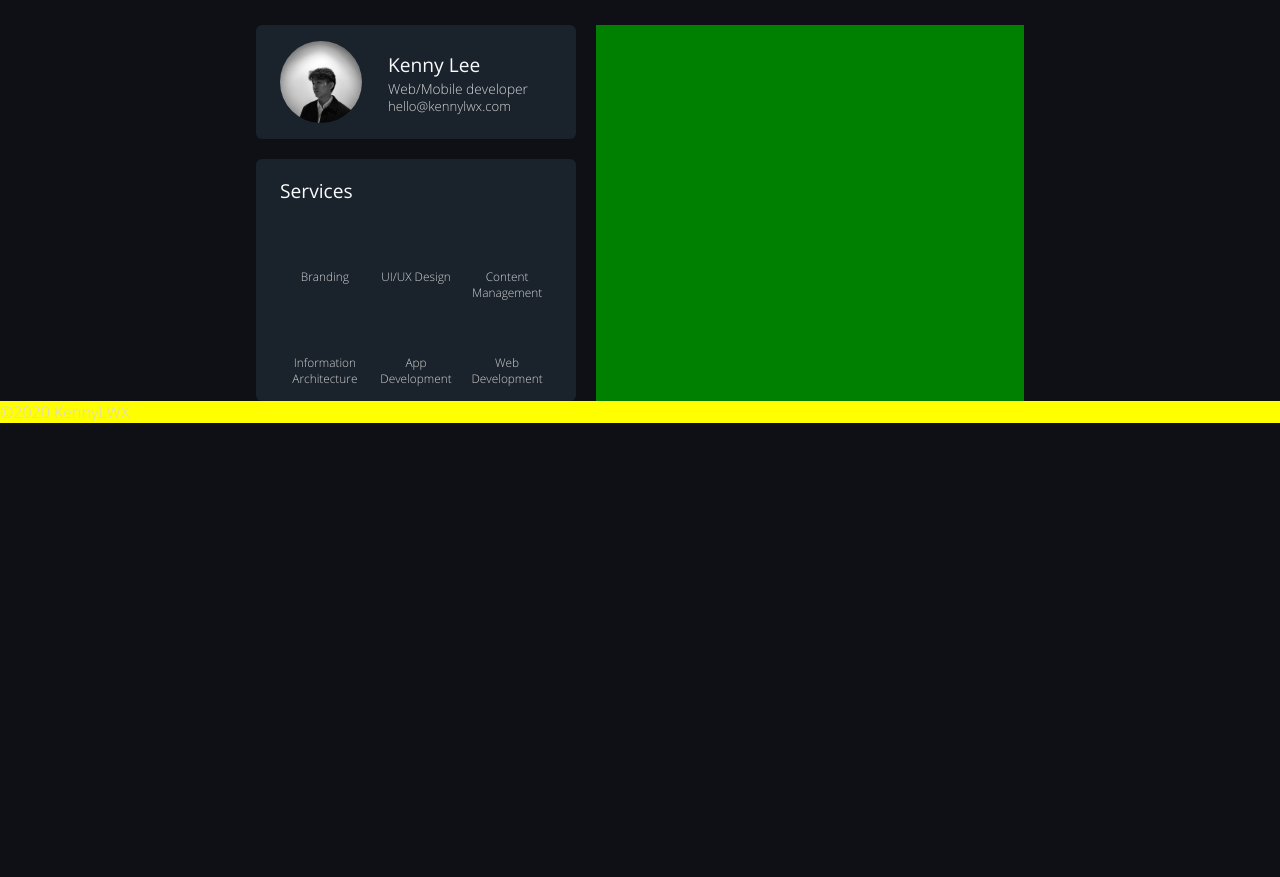
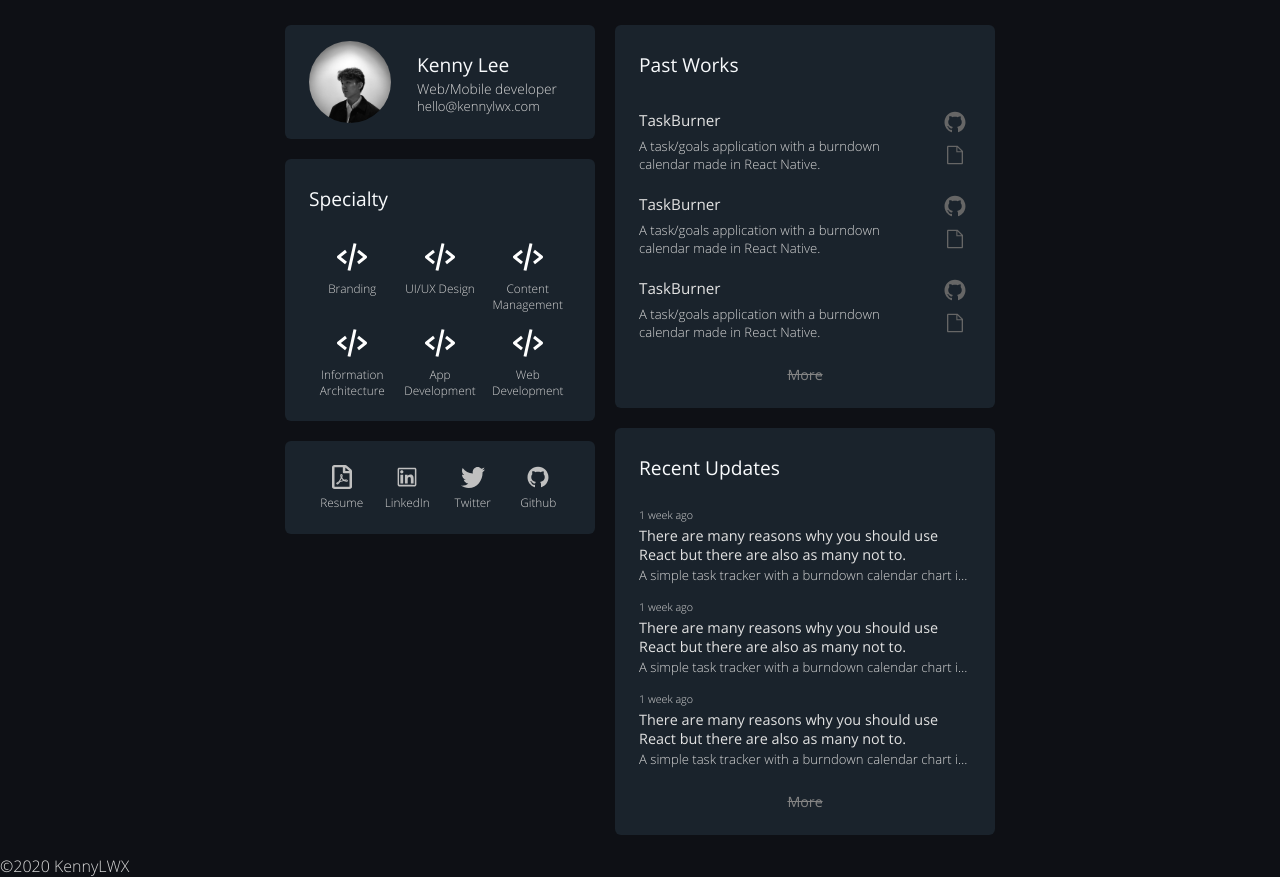
Before and after one commit to kennylwx/kennylwx-portfolio, a Gatsby site: page / in a window 1280 px wide. Shown: the part 42-919 px from the top of the page. Before the commit the page ends 800 px from the top, so only its background shows below. Built offline with nearby package versions, Linux system fonts and the light colour scheme; Gatsby itself is replaced by a stand-in of ours.

Commit message:
added updates

```diff
--- a/public/page-data/dev-404-page/page-data.json
+++ b/public/page-data/dev-404-page/page-data.json
@@ -1 +1 @@
-{"componentChunkName":"component---cache-dev-404-page-js","path":"/dev-404-page/","result":{"data":{"allSitePage":{"nodes":[{"path":"/post-two"},{"path":"/post-one"},{"path":"/post-three"},{"path":"/404/"},{"path":"/about/"},{"path":"/blog/"},{"path":"/"},{"path":"/page-2/"},{"path":"/services/"},{"path":"/404.html"}]}},"pageContext":{}}}
+{"componentChunkName":"component---cache-dev-404-page-js","path":"/dev-404-page/","result":{"data":{"allSitePage":{"nodes":[{"path":"/post-two"},{"path":"/post-one"},{"path":"/post-three"},{"path":"/404/"},{"path":"/about/"},{"path":"/blog/"},{"path":"/"},{"path":"/services/"},{"path":"/404.html"}]}},"pageContext":{}}}
--- a/src/components/header.js
+++ b/src/components/header.js
@@ -20,7 +20,7 @@ const Header = ({ siteTitle }) => (
       </Link>
     </h1>
 
-    <SunIcon className="themeIcon" />
+    <SunIcon className="theme-icon" />
   </header>
 );
 
--- a/src/components/services.js
+++ b/src/components/services.js
@@ -4,7 +4,7 @@ import ServicesType from './servicestype';
 import BrandingIcon from '../assets/icons/code.svg';
 
 
-function Services({ name }) {
+function Services({ title }) {
   const arr = [
     {
       name: 'Branding',
@@ -35,13 +35,14 @@ function Services({ name }) {
   return (
     <div className="services">
       <div className="services-title">
-        {name}
+        {title}
       </div>
       <div className="services-container">
         {
           arr.map((ser) => (
             <ServicesType
               name={ser.name}
+              img={ser.img}
             />
           ))
         }
@@ -51,7 +52,7 @@ function Services({ name }) {
 }
 
 Services.propTypes = {
-  name: propTypes.string.isRequired,
+  title: propTypes.string.isRequired,
 };
 
 export default Services;
--- a/src/components/servicestype.js
+++ b/src/components/servicestype.js
@@ -16,7 +16,7 @@ function ServicesType({ name, img }) {
 
 ServicesType.propTypes = {
   name: PropTypes.string.isRequired,
-  img: PropTypes.string.isRequired,
+  img: PropTypes.elementType.isRequired,
 };
 
 export default ServicesType;
--- /dev/null
+++ b/src/components/showcase.js
@@ -0,0 +1,55 @@
+import React from 'react';
+import { Link } from 'gatsby';
+import ShowcaseType from './showcasetype';
+import GithubIcon from '../assets/icons/github-inactive.svg';
+import DocumentIcon from '../assets/icons/document.svg';
+
+function Showcase() {
+  const arr = [
+    {
+      title: 'TaskBurner',
+      desc: 'A task/goals application with a burndown calendar made in React Native.',
+      link1: <GithubIcon />,
+      link2: <DocumentIcon />,
+    },
+    {
+      title: 'TaskBurner',
+      desc: 'A task/goals application with a burndown calendar made in React Native.',
+      link1: <GithubIcon />,
+      link2: <DocumentIcon />,
+    },
+    {
+      title: 'TaskBurner',
+      desc: 'A task/goals application with a burndown calendar made in React Native.',
+      link1: <GithubIcon />,
+      link2: <DocumentIcon />,
+    },
+  ];
+
+  const showcaseTitle = 'Past Works';
+
+  return (
+    <div className="showcase">
+      <div className="showcase-title">
+        {showcaseTitle}
+      </div>
+      <div className="showcase-container">
+        {
+          arr.map((show) => (
+            <ShowcaseType
+              title={show.title}
+              desc={show.desc}
+              link1={show.link1}
+              link2={show.link2}
+            />
+          ))
+        }
+      </div>
+      <Link href="/" className="showcase-more">
+        More
+      </Link>
+    </div>
+  );
+}
+
+export default Showcase;
--- /dev/null
+++ b/src/components/showcasetype.js
@@ -0,0 +1,37 @@
+import React from 'react';
+import PropTypes from 'prop-types';
+import { Link } from 'gatsby';
+
+function ShowcaseType({
+  title, desc, link1, link2,
+}) {
+  return (
+    <div className="showcase-type">
+      <Link href="/" className="showcase-type-info">
+        <div className="showcase-type-title">
+          {title}
+        </div>
+        <div className="showcase-type-desc">
+          {desc}
+        </div>
+      </Link>
+      <div className="showcase-type-links">
+        <Link href="/" className="showcase-type-links-1">
+          {link1}
+        </Link>
+        <Link href="/" className="showcase-type-links-2">
+          {link2}
+        </Link>
+      </div>
+    </div>
+  );
+}
+
+ShowcaseType.propTypes = {
+  title: PropTypes.string.isRequired,
+  desc: PropTypes.string.isRequired,
+  link1: PropTypes.elementType.isRequired,
+  link2: PropTypes.elementType.isRequired,
+};
+
+export default ShowcaseType;
--- /dev/null
+++ b/src/components/socials.js
@@ -0,0 +1,49 @@
+import React from 'react';
+import PropTypes from 'prop-types';
+import SocialsType from './socialstype';
+import TwitterIcon from '../assets/icons/twitter.svg';
+import LinkedinIcon from '../assets/icons/linkedin.svg';
+import GithubIcon from '../assets/icons/github.svg';
+import ResumeIcon from '../assets/icons/pdf.svg';
+
+// eslint-disable-next-line no-unused-vars
+function Socials({ title }) {
+  const arr = [
+    {
+      name: 'Resume',
+      img: <ResumeIcon />,
+    },
+    {
+      name: 'LinkedIn',
+      img: <LinkedinIcon />,
+    },
+    {
+      name: 'Twitter',
+      img: <TwitterIcon />,
+    },
+    {
+      name: 'Github',
+      img: <GithubIcon />,
+    },
+  ];
+
+
+  return (
+    <div className="socials">
+      {
+        arr.map((soc) => (
+          <SocialsType
+            name={soc.name}
+            img={soc.img}
+          />
+        ))
+      }
+    </div>
+  );
+}
+
+Socials.propTypes = {
+  title: PropTypes.string.isRequired,
+};
+
+export default Socials;
--- /dev/null
+++ b/src/components/socialstype.js
@@ -0,0 +1,23 @@
+import React from 'react';
+import PropTypes from 'prop-types';
+import { Link } from 'gatsby';
+
+function SocialsType({ name, img }) {
+  return (
+    <Link href="/" className="socials-type">
+      <div className="socials-type-img">
+        {img}
+      </div>
+      <div className="socials-type-name">
+        {name}
+      </div>
+    </Link>
+  );
+}
+
+SocialsType.propTypes = {
+  name: PropTypes.string.isRequired,
+  img: PropTypes.elementType.isRequired,
+};
+
+export default SocialsType;
--- /dev/null
+++ b/src/components/updates.js
@@ -0,0 +1,52 @@
+import React from 'react';
+import { Link } from 'gatsby';
+import PropTypes from 'prop-types';
+import UpdatesType from './updatestype';
+
+function Updates({ title }) {
+  const arr = [
+    {
+      title: 'There are many reasons why you should use React but there are also as many not to. ',
+      desc: 'A simple task tracker with a burndown calendar chart in with',
+      date: '1 week ago',
+    },
+    {
+      title: 'There are many reasons why you should use React but there are also as many not to. ',
+      desc: 'A simple task tracker with a burndown calendar chart in with',
+      date: '1 week ago',
+    },
+    {
+      title: 'There are many reasons why you should use React but there are also as many not to. ',
+      desc: 'A simple task tracker with a burndown calendar chart in with',
+      date: '1 week ago',
+    },
+  ];
+
+  return (
+    <div className="updates">
+      <div className="updates-title">
+        {title}
+      </div>
+      <div className="updates-container">
+        {
+          arr.map((upd) => (
+            <UpdatesType
+              title={upd.title}
+              desc={upd.desc}
+              date={upd.date}
+            />
+          ))
+        }
+      </div>
+      <Link href="/" className="updates-more">
+        more
+      </Link>
+    </div>
+  );
+}
+
+Updates.propTypes = {
+  title: PropTypes.string.isRequired,
+};
+
+export default Updates;
--- /dev/null
+++ b/src/components/updatestype.js
@@ -0,0 +1,31 @@
+import React from 'react';
+import PropTypes from 'prop-types';
+import { Link } from 'gatsby';
+
+function UpdatesType({
+  title, desc, date,
+}) {
+  return (
+    <Link href="/" className="updates-type">
+      <div className="updates-type-info">
+        <div className="updates-type-date">
+          {date}
+        </div>
+        <div className="updates-type-title">
+          {title}
+        </div>
+        <div className="updates-type-desc">
+          {desc}
+        </div>
+      </div>
+    </Link>
+  );
+}
+
+UpdatesType.propTypes = {
+  title: PropTypes.string.isRequired,
+  date: PropTypes.string.isRequired,
+  desc: PropTypes.string.isRequired,
+};
+
+export default UpdatesType;
--- a/src/pages/index.js
+++ b/src/pages/index.js
@@ -4,7 +4,9 @@ import Layout from '../components/layout';
 import SEO from '../components/seo';
 import Profile from '../components/profile';
 import Services from '../components/services';
-
+import Socials from '../components/socials';
+import Showcase from '../components/showcase';
+import Updates from '../components/updates';
 
 const IndexPage = () => (
   <Layout>
@@ -15,10 +17,13 @@ const IndexPage = () => (
         status="Web/Mobile developer"
         contact="hello@kennylwx.com"
       />
-      <Services name="Services" />
-
+      <Services title="Specialty" />
+      <Socials />
     </div>
-    <div className="right-panel" />
+    <div className="right-panel">
+      <Showcase title="Highlights" />
+      <Updates title="Recent Updates" />
+    </div>
   </Layout>
 );
 
--- a/src/styles/layout.scss
+++ b/src/styles/layout.scss
@@ -4,7 +4,15 @@ $profile-bg: #1A232C;
 $txt-col: #D8D8D8;
 $sub-title-col: #F8FAFC;
 $services-txt-col:#D3D3D3;
+$item-title-col: #E2E2E2;
+$more-col: #838383;
+$highlight-col: #40B2B9;
+$highlight-dark-col: #30898E;
+$btn-hightlight-col: rgba(61, 80, 99, 0.2);
 
+$left-panel-width: 310px;
+$right-panel-width: 380px;
+$margin-between: 20px;
 
 @font-face {
   font-family: 'Playfair Display';
@@ -28,6 +36,14 @@ $services-txt-col:#D3D3D3;
   font-family: 'Open Sans';
   font-weight: 700;
   src: url(../assets/fonts/Open_Sans/OpenSans-Bold.ttf) format('truetype');
+}
+
+@mixin limit-text-line($line-num) {
+  overflow: hidden;
+  text-overflow: ellipsis;
+  display: -webkit-box;
+  -webkit-line-clamp: $line-num; /* number of lines to show */
+  -webkit-box-orient: vertical;
 }
 
 
@@ -55,7 +71,7 @@ html,body {
     font-family: 'Playfair Display', serif;
   }
 
-  .themeIcon {
+  .theme-icon {
     width: 1em;
     height: 1em;
   }
@@ -65,23 +81,20 @@ main {
   color: $title-col;
   display: flex;
   flex-direction: row;
-  width: 60%;
+  width: $left-panel-width + $right-panel-width + $margin-between;
   margin: 16px auto 0px;
-  justify-content: space-between;
 
   .left-panel {
-    width: 40%;
-    min-width: 320px;
+    width: $left-panel-width;
+    min-width: $left-panel-width;
     display: flex;
     flex-direction: column;
-    justify-content: space-evenly;
   }
 
   .right-panel {
-    width: 60%;
-    background-color: green;
-    min-width: 420px;
-    margin-left: 20px;
+    width: $right-panel-width;
+    min-width: $right-panel-width;
+    margin-left: $margin-between;
   }
 
 }
@@ -92,6 +105,13 @@ main {
   border-radius: 6px;
 }
 
+.container-plus {
+  @extend .container;
+  padding-bottom: 24px;
+  padding-top: 24px;
+
+}
+
 .title-style {
   font-weight: 500;
   font-size: 1.20em;
@@ -100,11 +120,39 @@ main {
   text-transform: capitalize;
 }
 
+.title-style-plus {
+  @extend .title-style;
+  // margin-top: 2px;
+  margin-bottom: 12px;
+}
+
+.sub-text-style {
+  font-size: 0.74em;
+  color: $services-txt-col;
+  text-align: center;
+  text-transform: capitalize;
+}
+
+a {
+  text-decoration: none;
+}
+
+
+.more-button {
+  color: $more-col;
+  font-size: 0.89em;
+  font-weight: 500;
+  margin: 0px auto;
+  text-decoration: line-through;
+  text-transform: capitalize;
+}
+
 .author-profile {
   display: flex;
   flex-direction: row;
   align-items: center;
   @extend .container;
+  margin-bottom: $margin-between;
 
   .author-img {
     border-radius: 50% !important;
@@ -137,34 +185,29 @@ main {
 }
 
 .services {
-  @extend .container;
+  @extend .container-plus;
   text-transform: capitalize;
-  margin-top: 20px;
+  margin-bottom: $margin-between;
 
   .services-title {
-    @extend .title-style;
+    @extend .title-style-plus;
   }
 
   .services-container {
-    margin-top: 8px;
     display: grid;
     grid-template-columns: 33% 33% 33%;
     grid-gap: 0.5%;
-
 
     .services-type {
 
       .services-type-img {
         width: 36px;
         height: 36px;
-        // background-color: orange;
         margin: 12px auto 5px;
       }
 
       .services-type-name {
-        font-size: 0.74em;
-        color: $services-txt-col;
-        text-align: center;
+        @extend .sub-text-style;
 
       }
 
@@ -174,6 +217,205 @@ main {
 
 }
 
+.socials {
+  @extend .container-plus;
+  display: grid;
+  grid-template-columns: 25% 25% 25% 25%;
+
+  .socials-type {
+    display: flex;
+    flex-direction: column;
+    justify-content: center;
+    align-items: center;
+
+    .socials-type-img {
+      margin: auto;
+    }
+
+    .socials-type-name {
+      @extend .sub-text-style;
+    }
+
+  }
+
+  .socials-type:hover {
+    color: $btn-hightlight-col !important;
+  }
+
+
+}
+
+
+
+.showcase {
+  @extend .container-plus;
+  margin-bottom: $margin-between;
+  display: flex;
+  flex-direction: column;
+
+
+  .showcase-title {
+    @extend .title-style-plus;
+  }
+
+  .showcase-container {
+    margin-top: 12px;
+    margin-bottom: 8px;
+
+    .showcase-type {
+      display: flex;
+      flex-direction: row;
+      margin-bottom: 16px;
+      // background-color: orange;
+
+      .showcase-type-info {
+        display: flex;
+        flex-direction: column;
+        justify-content: space-between;
+
+        .showcase-type-title{
+          font-size: 0.95em;
+          font-weight: 400;
+          color: $item-title-col;
+          text-transform: capitalize;
+          margin-top: auto;
+          margin-bottom: auto;
+        }
+
+        .showcase-type-desc {
+          margin-top: 2px;
+          font-size: 0.82em;
+          color: $txt-col;
+          @include limit-text-line(2);
+          margin-right: 6px;
+        }
+
+      }
+
+      .showcase-type-info:hover .showcase-type-title {
+        color: $highlight-col !important;
+      }
+
+      .showcase-type-info:hover .showcase-type-desc {
+        color: $highlight-dark-col !important;
+      }
+
+      .showcase-type-links {
+        width: 32px;
+        display: flex;
+        flex-direction: column;
+        justify-content: space-between;
+        align-items: center;
+
+        .showcase-type-links-1 {
+          height: 24px;
+          width: 24px;
+          padding: 6px;
+          text-align: center;
+          border-radius: 50%;
+
+        }
+        .showcase-type-links-1:hover {
+          background-color: $btn-hightlight-col;
+        }
+
+        .showcase-type-links-2 {
+          height: 24px;
+          width: 24px;
+          padding: 4px;
+          border-radius: 10%;
+          text-align: center;
+
+        }
+
+        .showcase-type-links-2:hover {
+          background-color: $btn-hightlight-col;
+        }
+
+
+      }
+
+    }
+
+
+
+  }
+
+  .showcase-more {
+    @extend .more-button;
+  }
+
+}
+
+
+.updates {
+  @extend .container-plus;
+  margin-bottom: $margin-between;
+  display: flex;
+  flex-direction: column;
+
+
+  .updates-title {
+    @extend .title-style-plus;
+  }
+
+  .updates-container {
+    margin-top: 12px;
+    margin-bottom: 8px;
+
+    .updates-type {
+      display: flex;
+      flex-direction: column;
+      margin-bottom: 16px;
+
+      .updates-type-info {
+
+        .updates-type-date {
+          font-weight: 300;
+          color: $txt-col;
+          font-size: 0.67em;
+          margin-bottom: 4px;
+        }
+
+        .updates-type-title{
+          font-size: 0.90em;
+          font-weight: 400;
+          color: $item-title-col;
+          @include limit-text-line(2);
+        }
+
+        .updates-type-desc {
+          margin-top: 2px;
+          font-size: 0.82em;
+          color: $txt-col;
+          @include limit-text-line(1);
+        }
+
+      }
+
+    }
+
+    .updates-type:hover .updates-type-date {
+      color: $highlight-dark-col  !important;
+    }
+
+    .updates-type:hover .updates-type-title {
+      color: $highlight-col !important;
+    }
+
+    .updates-type:hover .updates-type-desc {
+      color: $highlight-dark-col !important;
+    }
+
+  }
+
+  .updates-more {
+    @extend .more-button;
+  }
+
+}
+
+
 footer {
-  background-color: yellow;
+
 }
```
Also changed, not shown: src/pages/page-2.js (deleted, +0 -16 lines), src/assets/icons/document.svg (added), src/assets/icons/github-inactive.svg (added), src/assets/icons/github.svg (added), src/assets/icons/linkedin.svg (added), src/assets/icons/pdf.svg (added), src/assets/icons/twitter.svg (added), src/assets/waves.svg (added).
